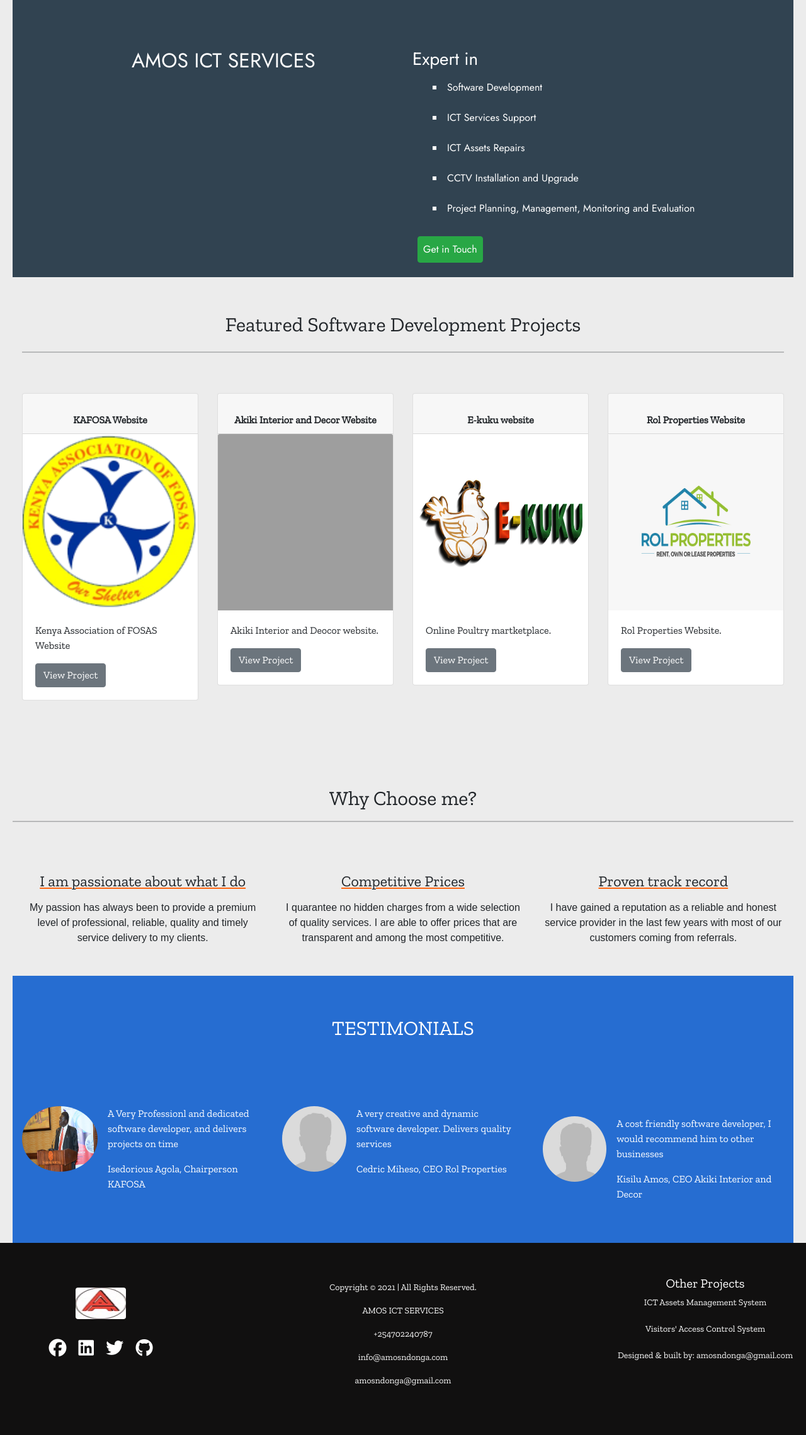
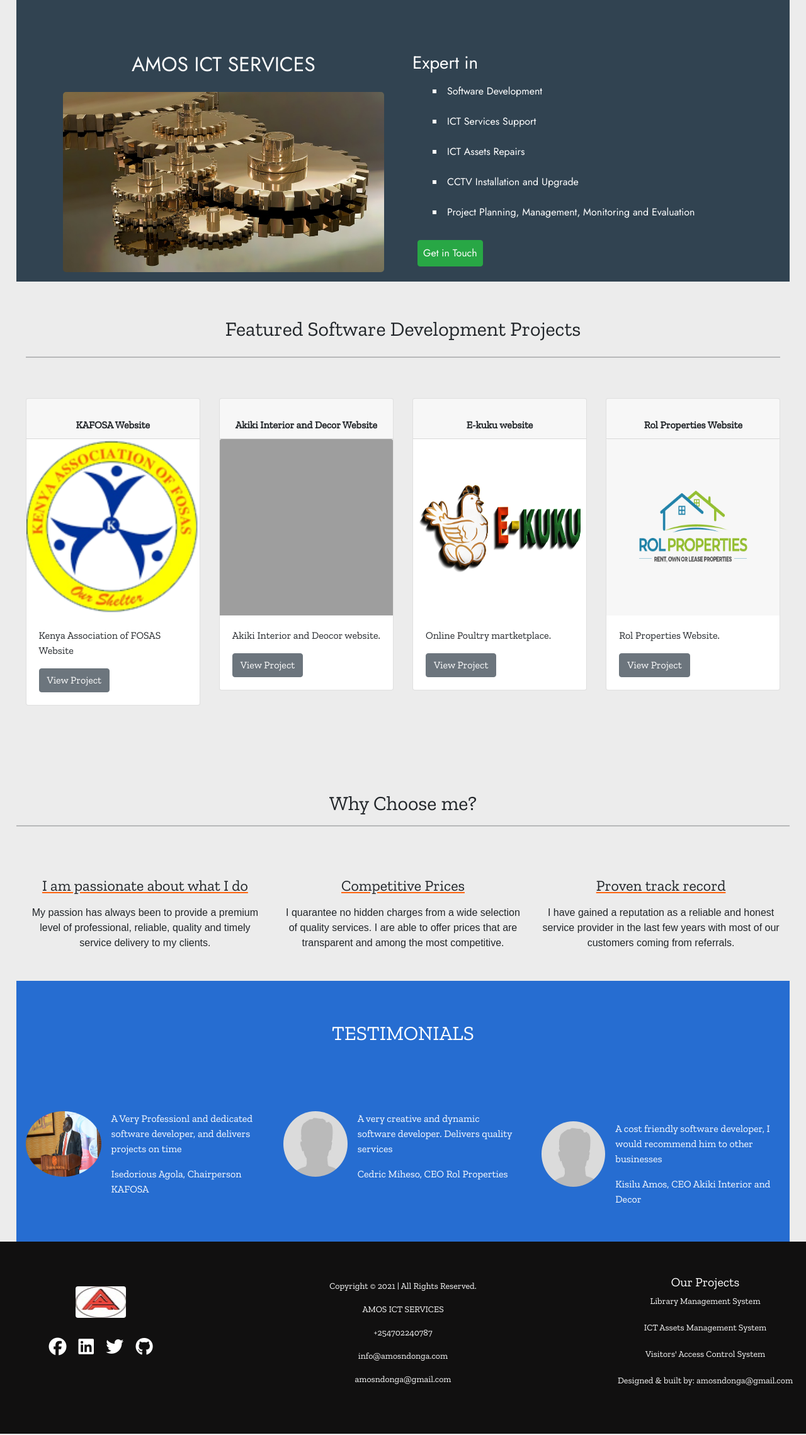
Before and after one commit to amosn593/amosndonga-website, a Django app: page / in a window 1280 px wide. Shown: the part 79-2357 px from the top of the page at 63% size. Run offline with Django 3.2, Linux system fonts and the light colour scheme; some libraries are stand-ins or nearby versions; grey boxes are pictures that could not be loaded.

Commit message:
improved ui, added imgage in intro page

```diff
--- a/repair/production.py
+++ b/repair/production.py
@@ -4,7 +4,7 @@
 SECRET_KEY = config('SECRET_KEY')
 
 # SECURITY WARNING: don't run with debug turned on in production!
-DEBUG = config('DEBUG')
+DEBUG = False
 
 ALLOWED_HOSTS = ['www.amosndonga.com', 'amosndonga.com']
 
--- a/static/comp/css/main.css
+++ b/static/comp/css/main.css
@@ -1,6 +1,12 @@
 @import url("https://fonts.googleapis.com/css2?family=Playfair+Display&display=swap");
 @import url("https://fonts.googleapis.com/css2?family=Zilla+Slab&display=swap");
 @import url("https://fonts.googleapis.com/css2?family=Jost&display=swap");
+
+:root {
+  --body-bg: #ececec;
+  --nav-bg: rgb(224, 27, 27);
+  --footer-bg: #ececec;
+}
 * {
   margin: 0;
   padding: 0;
@@ -11,9 +17,9 @@
 
 body {
   /* font-family: "Playfair Display", sans-serif; */
-  font-family: "Zilla Slab", serif;
+  font-family: "Zilla Slab", sans-serif;
   position: relative;
-  background-color: #ececec;
+  background-color: var(--body-bg);
   min-height: 100vh;
 }
 
@@ -26,21 +32,10 @@
   font-weight: 400;
 }
 
-/* Top Nav */
-
-.mynavbar {
-  color: #f9f9f9 !important;
-  background-color: rgb(224, 27, 27) !important;
-  position: fixed;
-  top: 0;
-  width: 100%;
-  z-index: 10000;
-}
-
 .page-content {
-  padding: 15px 20px;
-  margin-top: 30px;
-  padding-bottom: 202px;
+  padding: 2% 2%;
+  margin-top: 2%;
+  padding-bottom: 15%;
   max-width: 100%;
 }
 
@@ -54,6 +49,16 @@
 }
 
 /* Navbar */
+/* Top Nav */
+
+.mynavbar {
+  color: #f9f9f9 !important;
+  background-color: var(--nav-bg) !important;
+  position: fixed;
+  top: 0;
+  width: 100%;
+  z-index: 10000;
+}
 
 .logo {
   margin-top: 3px;
@@ -91,6 +96,20 @@
 
 .nav-contact {
   font-weight: 400 !important;
+}
+
+/* Intro */
+.intro-logo {
+  width: 100%;
+  border-radius: 5px;
+}
+
+.intro-top {
+  padding: 15px 20px;
+  background-color: #314351;
+  color: #fff;
+  font-family: "Jost", sans-serif;
+  width: 100% !important;
 }
 
 /* block content */
@@ -147,13 +166,7 @@
 /* Social Media */
 
 /* Home , services */
-.intro-top {
-  padding: 15px 20px;
-  background-color: #314351;
-  color: #fff;
-  font-family: "Jost", sans-serif;
-  width: 100% !important;
-}
+
 .services {
   background-color: #f0f0d0;
 }
@@ -161,16 +174,6 @@
 .testimony {
   color: #fff;
   background-color: #266dd1 !important;
-}
-
-.other_projects {
-  color: #fff;
-}
-
-.other_projects:hover {
-  text-decoration: none;
-  cursor: pointer;
-  color: #266dd1;
 }
 
 .client-image {
@@ -206,6 +209,16 @@
   -webkit-transform: rotate(360deg);
 }
 
+.other_projects {
+  color: #fff;
+}
+
+.other_projects:hover {
+  text-decoration: none;
+  cursor: pointer;
+  color: var(--nav-bg);
+}
+
 /* Media query */
 
 @media screen and (max-width: 576px) {
@@ -214,8 +227,8 @@
   }
 
   .page-content {
-    margin-top: 30px !important;
-    padding-bottom: 300px !important;
+    margin-top: 10% !important;
+    padding-bottom: 95% !important;
   }
 
   .mobile {
--- a/templates/comp/incl/footer.html
+++ b/templates/comp/incl/footer.html
@@ -34,8 +34,16 @@
       <p class="px-2">amosndonga@gmail.com</p>
     </div>
     <div class="col-md-3 col-lg-3 text-center">
-      <h5>Other Projects</h5>
+      <h5>Our Projects</h5>
       <div class="text-white">
+        <a
+          href="https://youtu.be/iwq2Y1ougFg"
+          target="_blank"
+          class="my-2 other_projects"
+          >Library Management System</a
+        >
+        <br />
+        <br />
         <a
           href="https://www.youtube.com/watch?v=l_wD9iVTu50"
           target="_blank"
--- a/templates/comp/incl/intro.html
+++ b/templates/comp/incl/intro.html
@@ -4,6 +4,9 @@
     <div class="row">
       <div class="col-md-6 text-center">
         <h2 class="my-4">AMOS ICT SERVICES</h2>
+        <div class="container">
+          <img class="intro-logo" src="{% static 'comp/img/intro-img.jpg' %}" alt="profile logo" />
+        </div>
       </div>
       <div class="col-md-6">
         <h3 class="mt-4">Expert in</h3>
```
Also changed, not shown: static/comp/img/intro-img.jpg (added), 2 other files.
